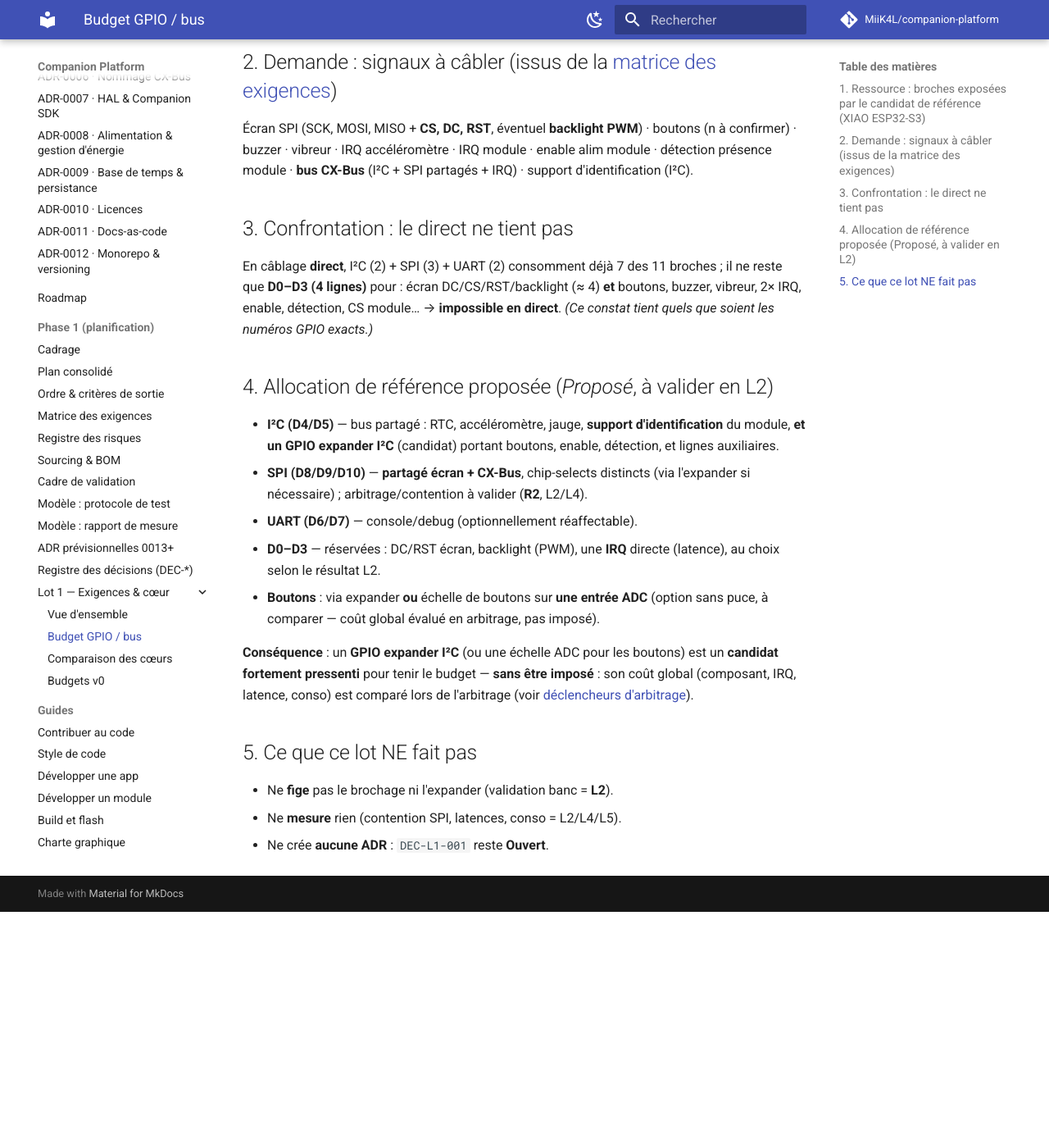
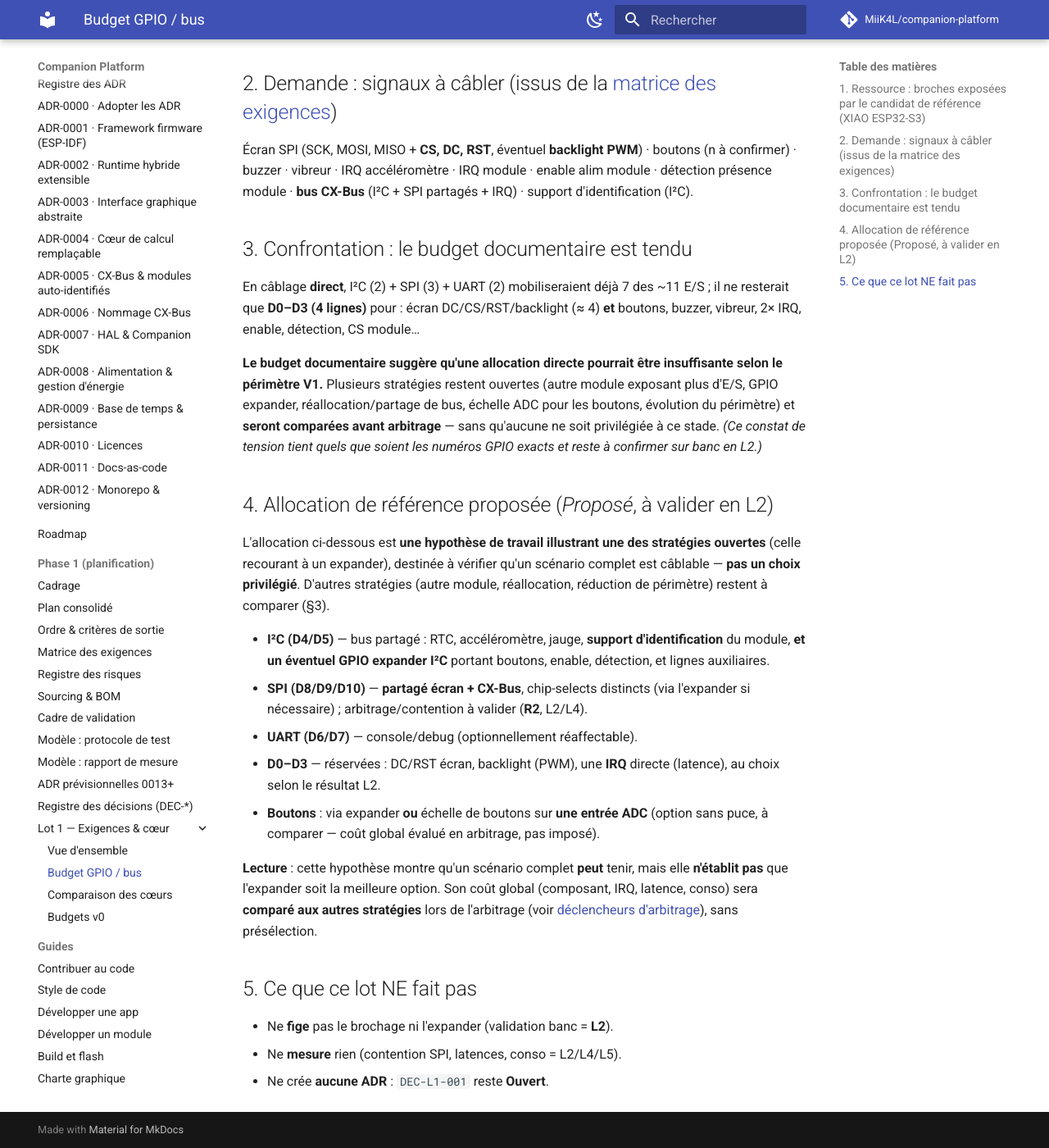
Before and after one commit to MiiK4L/companion-platform, an MkDocs documentation site: the page built from docs/phase-1/lot-1/gpio-bus-budget.md, in a window 1280 px wide and 1400 px high, scrolled down 1043 px. Shown: the whole window at 82% size. Built offline with MkDocs 1.6.1 and Material for MkDocs 9.7.7, drawn with Linux system fonts in a browser that asks for light colours; comment, search, counter and statistics services are not loaded; before the commit the page ends 2155 px from its top, so only the background shows below that; some of the changed text lies outside the part shown.

Commit message:
docs(phase-1): neutralise le ton du lot 1 et clarifie les états
Revue avant fusion (retouches légères, sans changement de portée) :

- gpio-bus-budget : formulations documentaires (« ~11 E/S selon la
  doc, à confirmer »), l'insuffisance devient une hypothèse et les
  stratégies (autre module, expander, réallocation, périmètre) sont
  mises au même niveau ; l'expander n'est plus présenté comme
  pressenti.
- README lot 1 : constat principal aligné sur ce ton neutre.
- core-architecture-comparison : trois états explicites Documenté /
  À mesurer (Lx) / Validé (Lx) en remplacement de doc/mesure.
- budgets-v0 : introduction précisant que ce sont des hypothèses de
  travail, ni objectifs produits ni critères d'acceptation.
- decisions-register : colonne « Validation principale » (DEC-L1-001
  → L2 ; DEC-L1-002 → L4+L5).

Aucune décision arbitrée, aucune ADR créée : DEC-L1-001 et
DEC-L1-002 restent Ouverts.

```diff
--- a/docs/phase-1/lot-1/gpio-bus-budget.md
+++ b/docs/phase-1/lot-1/gpio-bus-budget.md
@@ -14,9 +14,11 @@ SPDX-License-Identifier: CC-BY-4.0
 
 ## 1. Ressource : broches exposées par le candidat de référence (XIAO ESP32-S3)
 
-Le XIAO ESP32-S3 expose **11 broches d'E/S** (D0–D10) sur ses bords, plus
-alimentation (5V, 3V3, GND) et pads batterie (B+/B-). Rôles de bus **par
-défaut** (convention Seeed — numéros GPIO à confirmer) :
+Selon la documentation disponible de la révision étudiée, le candidat de
+référence (XIAO ESP32-S3) expose **environ 11 E/S utilisables** (D0–D10) sur ses
+bords, plus alimentation (5V, 3V3, GND) et pads batterie (B+/B-). **Cette valeur
+sera confirmée lors des validations matérielles.** Rôles de bus **par défaut**
+(convention Seeed — numéros GPIO à confirmer) :
 
 | Broche | Rôle de bus par défaut | Remarque |
 |--------|------------------------|----------|
@@ -40,18 +42,30 @@ boutons (n à confirmer) · buzzer · vibreur · IRQ accéléromètre · IRQ mod
 enable alim module · détection présence module · **bus CX-Bus** (I²C + SPI
 partagés + IRQ) · support d'identification (I²C).
 
-## 3. Confrontation : le direct ne tient pas
+## 3. Confrontation : le budget documentaire est tendu
 
-En câblage **direct**, I²C (2) + SPI (3) + UART (2) consomment déjà 7 des 11
-broches ; il ne reste que **D0–D3 (4 lignes)** pour : écran DC/CS/RST/backlight
+En câblage **direct**, I²C (2) + SPI (3) + UART (2) mobiliseraient déjà 7 des ~11
+E/S ; il ne resterait que **D0–D3 (4 lignes)** pour : écran DC/CS/RST/backlight
 (≈ 4) **et** boutons, buzzer, vibreur, 2× IRQ, enable, détection, CS module…
-→ **impossible en direct**. *(Ce constat tient quels que soient les numéros GPIO
-exacts.)*
+
+**Le budget documentaire suggère qu'une allocation directe pourrait être
+insuffisante selon le périmètre V1.** Plusieurs stratégies restent ouvertes
+(autre module exposant plus d'E/S, GPIO expander, réallocation/partage de bus,
+échelle ADC pour les boutons, évolution du périmètre) et **seront comparées avant
+arbitrage** — sans qu'aucune ne soit privilégiée à ce stade. *(Ce constat de
+tension tient quels que soient les numéros GPIO exacts et reste à confirmer sur
+banc en L2.)*
 
 ## 4. Allocation de référence proposée (*Proposé*, à valider en L2)
 
+L'allocation ci-dessous est **une hypothèse de travail illustrant une des
+stratégies ouvertes** (celle recourant à un expander), destinée à vérifier
+qu'un scénario complet est câblable — **pas un choix privilégié**. D'autres
+stratégies (autre module, réallocation, réduction de périmètre) restent à
+comparer (§3).
+
 - **I²C (D4/D5)** — bus partagé : RTC, accéléromètre, jauge, **support
-  d'identification** du module, **et un GPIO expander I²C** (candidat) portant
+  d'identification** du module, **et un éventuel GPIO expander I²C** portant
   boutons, enable, détection, et lignes auxiliaires.
 - **SPI (D8/D9/D10)** — **partagé écran + CX-Bus**, chip-selects distincts (via
   l'expander si nécessaire) ; arbitrage/contention à valider (**R2**, L2/L4).
@@ -61,10 +75,11 @@ exacts.)*
 - **Boutons** : via expander **ou** échelle de boutons sur **une entrée ADC**
   (option sans puce, à comparer — coût global évalué en arbitrage, pas imposé).
 
-**Conséquence** : un **GPIO expander I²C** (ou une échelle ADC pour les boutons)
-est un **candidat fortement pressenti** pour tenir le budget — **sans être
-imposé** : son coût global (composant, IRQ, latence, conso) est comparé lors de
-l'arbitrage (voir [déclencheurs d'arbitrage](../requirements-matrix.md)).
+**Lecture** : cette hypothèse montre qu'un scénario complet **peut** tenir, mais
+elle **n'établit pas** que l'expander soit la meilleure option. Son coût global
+(composant, IRQ, latence, conso) sera **comparé aux autres stratégies** lors de
+l'arbitrage (voir [déclencheurs d'arbitrage](../requirements-matrix.md)), sans
+présélection.
 
 ## 5. Ce que ce lot NE fait pas
 
```
Also changed, not shown: docs/phase-1/decisions-register.md (+4 -4 lines), docs/phase-1/lot-1/README.md (+7 -5 lines), docs/phase-1/lot-1/budgets-v0.md (+5 -2 lines), docs/phase-1/lot-1/core-architecture-comparison.md (+18 -14 lines).
